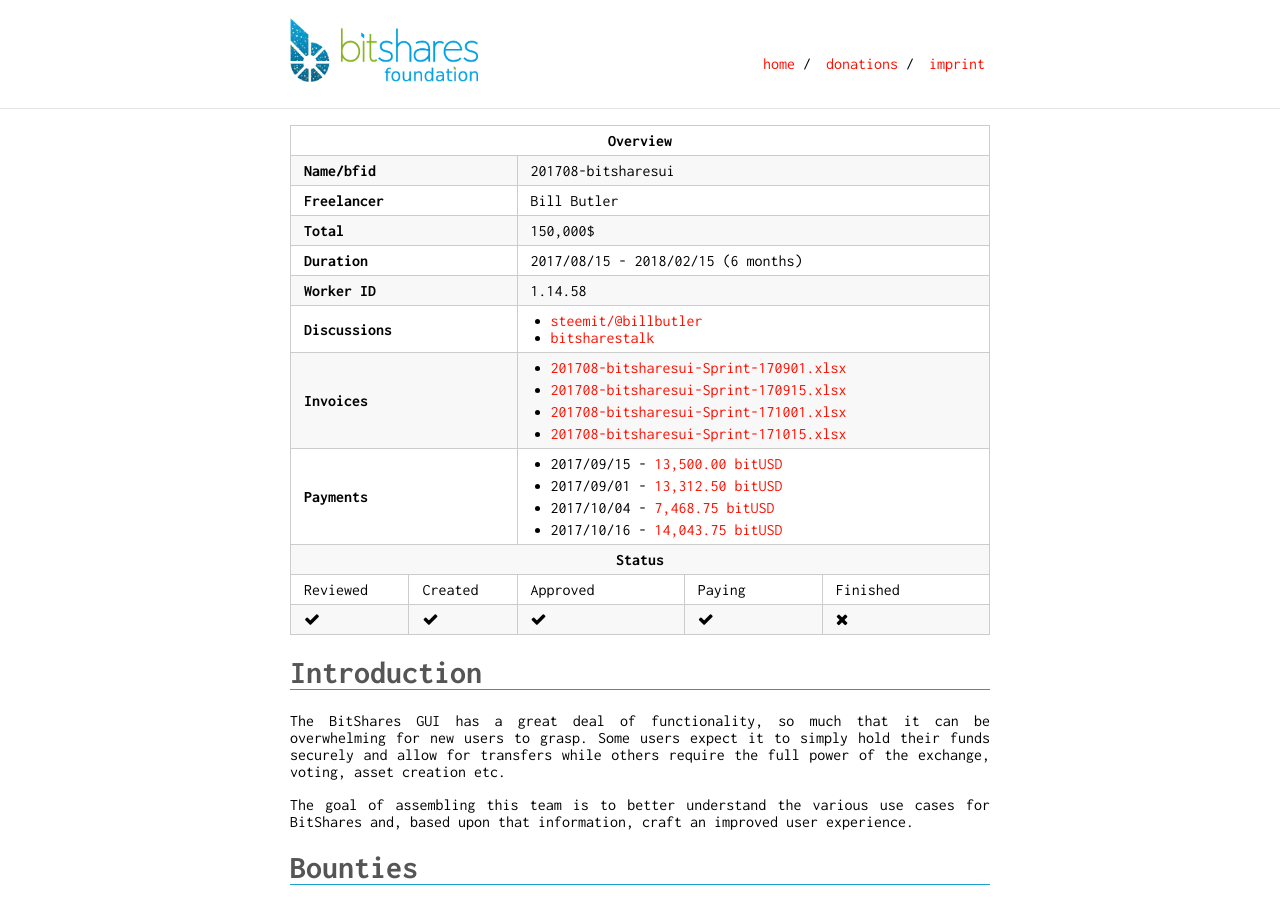
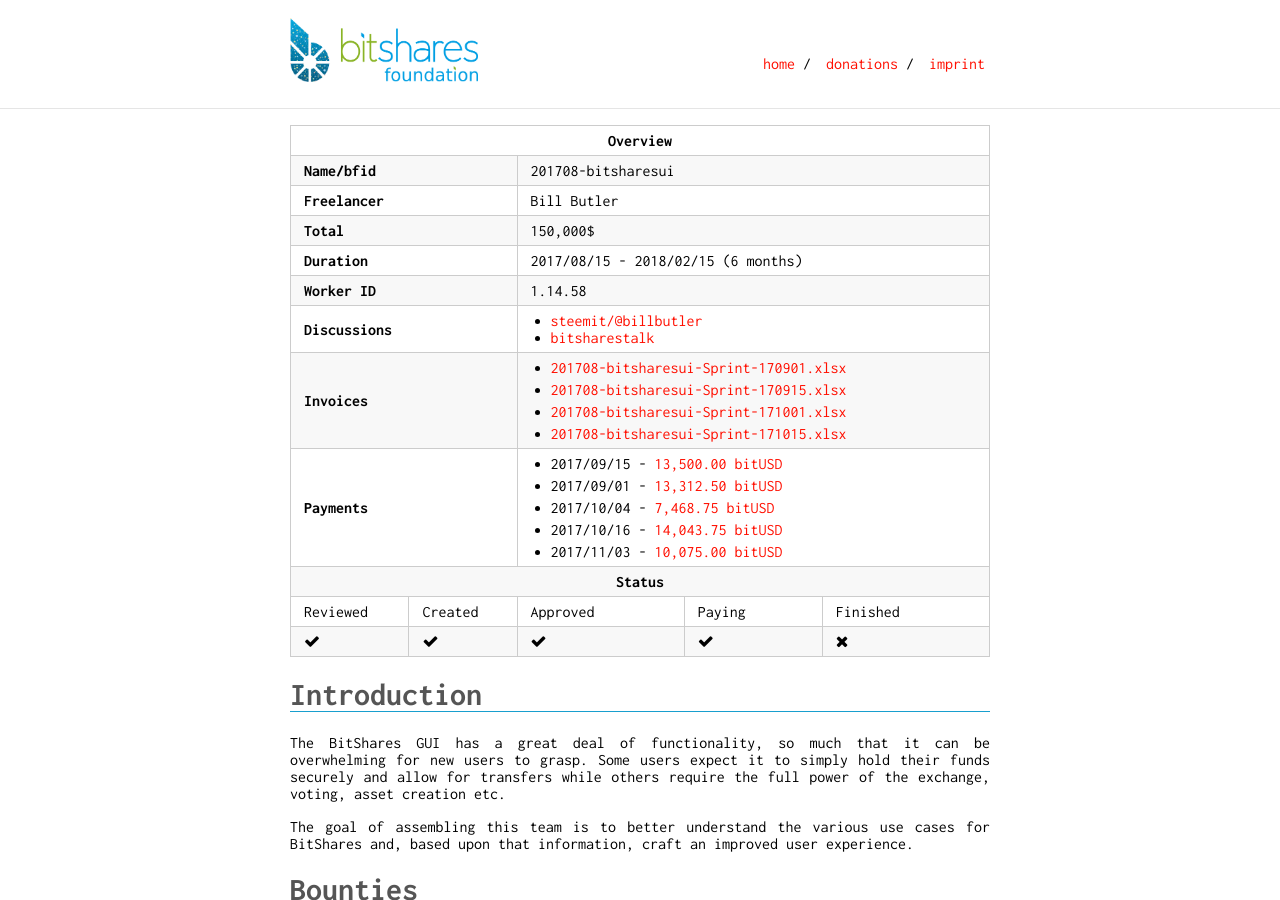
Before and after one commit to thehapax/bitshares.foundation, a Jekyll site: the page built from _workers/2017-08-bill-butler.md, in a window 1280 px wide and 900 px high. Built offline with Jekyll 4.4.1, drawn with Linux system fonts in a browser that asks for light colours.

Commit message:
New payout for bitshares-ui

```diff
--- a/_workers/2017-08-bill-butler.md
+++ b/_workers/2017-08-bill-butler.md
@@ -31,6 +31,9 @@ payments:
  - date: 2017/10/16
    opid: 1.11.78907587
    amount: 14,043.75 bitUSD
+ - date: 2017/11/03
+   opid: 1.11.84394276
+   amount: 10,075.00 bitUSD
 paymentaccount: bitshares-ui
 invoices:
  - 201708-bitsharesui-Sprint-170901.xlsx
```
Also changed, not shown: 1 other file.
